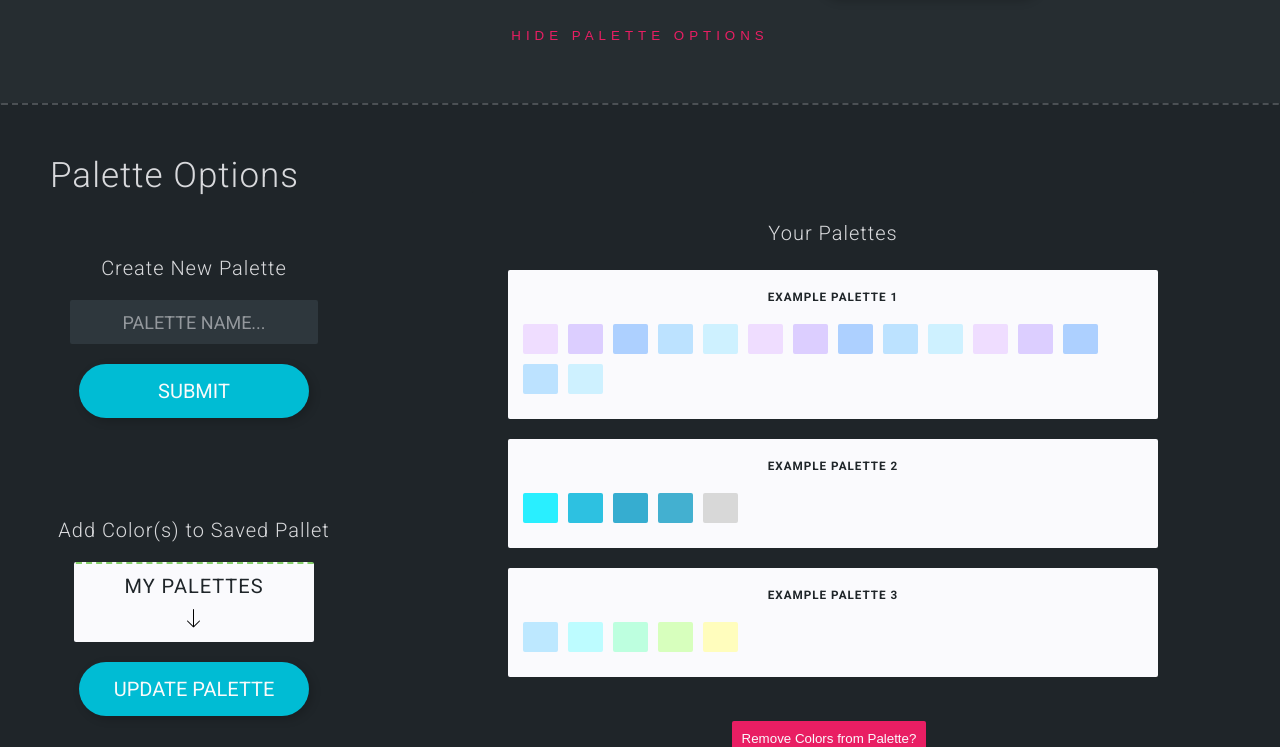
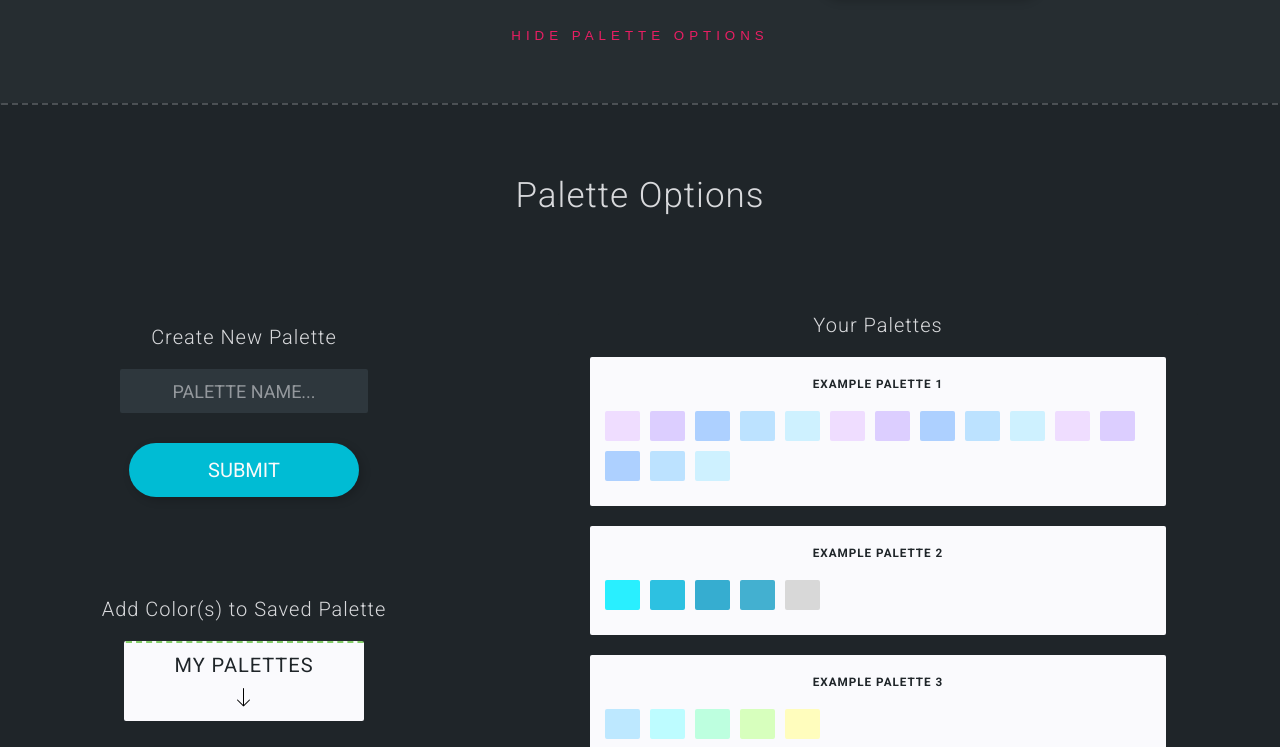
Before and after one commit to Mikaelia/color-collector, a React (Create React App) app: page / in a window 1280 px wide. Shown: the part 400-1147 px from the top of the page. Built offline with nearby package versions, Linux system fonts and the light colour scheme.

Commit message:
Fix relative positioning issues on palettecontrol

```diff
--- a/src/components/ui/palletControls/PaletteControls.js
+++ b/src/components/ui/palletControls/PaletteControls.js
@@ -54,8 +54,10 @@ const PaletteControls = ({
         visibility.paletteControls ? "palette-controls u-mb-md" : "hidden"
       }
     >
-      <div className="palette-controls_forms-container">
-        <h1 className="heading-md fw-light u-mb-hg">Palette Options</h1>
+      <h1 className="palette-controls__heading heading-md fw-light u-mb-hg">
+        Palette Options
+      </h1>
+      <div className="palette-controls__forms-container">
         <div className="palette-controls__new-palette">
           <h2 className="heading-sm u-mb-sm fw-light">Create New Palette</h2>
           <form className="new-palette-form" onSubmit={handleNewPalette}>
@@ -70,7 +72,7 @@ const PaletteControls = ({
         </div>
         <div className="palette-controls__update-palette">
           <h2 className="heading-sm fw-light u-mb-sm">
-            Add Color(s) to Saved Pallet
+            Add Color(s) to Saved Palette
           </h2>
 
           <Dropdown
@@ -82,7 +84,7 @@ const PaletteControls = ({
             palettes={palettes}
           />
           <button
-            className="palette-controls__button u-mt-sm u-mb-md"
+            className="palette-controls__button u-mb-md"
             onClick={(palette, colors) => handleUpdatePalette(palette, colors)}
           >
             Update Palette
@@ -98,9 +100,7 @@ const PaletteControls = ({
       <div className="palette-controls__gallery-container">
         <div
           className={
-            visibility.palettes
-              ? "palette-controls__palette-gallery u-mt-md u-mb-md"
-              : "hidden"
+            visibility.palettes ? "palette-controls__gallery" : "hidden"
           }
         >
           <PaletteList palettes={palettes} onSelectPColor={onSelectPColor} />
--- a/src/components/ui/palletControls/PaletteList.js
+++ b/src/components/ui/palletControls/PaletteList.js
@@ -4,7 +4,10 @@ import Palette from "./Palette";
 const PaletteList = ({ palettes = [], onSelectPColor }) => {
   return (
     <div className="palette-view__container">
-      <h2 className="heading-sm fw-light u-mb-xsm" style={{ color: {} }}>
+      <h2
+        className="palette-view__heading fw-light u-mb-hg"
+        style={{ color: {} }}
+      >
         Your Palettes
       </h2>
       {palettes.length === 0 ? (
--- a/src/stylesheets/components/_buttons.scss
+++ b/src/stylesheets/components/_buttons.scss
@@ -45,6 +45,7 @@
 }
 
 .remove-PColor-button {
+    margin-top: 3rem;
     padding: 1rem;
     color: $color-white;
     border-radius: $border-radius;
@@ -52,6 +53,7 @@
     background: $color-pink;
     border: none;
     transition: all .2s ease-out;
+
 
 
     &:hover {
--- a/src/stylesheets/components/_dropdown.scss
+++ b/src/stylesheets/components/_dropdown.scss
@@ -2,6 +2,7 @@
     position: relative;
     padding-top: 1rem;
     padding-bottom: 1.5rem;
+    margin-bottom: 3rem;
     height: 8rem;
     width: 24rem;
     border-top: 2px dashed $color-green;
--- a/src/stylesheets/components/_palette-view.scss
+++ b/src/stylesheets/components/_palette-view.scss
@@ -1,13 +1,10 @@
 .palette-view {
-
     &__container {
         margin: 0 auto;
         transform: translateX(4px);
         border-radius: $border-radius;
         width: 90%;
         text-align: center;
-
-        padding: 3rem 0;
         background: $color-primary-dark;
 
         display: flex;
@@ -17,6 +14,16 @@
 
     &__empty-message {
         font-size: $font-md;
+    }
+
+    &__heading {
+        font-size: 3.5rem;
+
+        @include respond(small) {
+            font-size: 2rem;
+            margin-bottom: 1rem;
+        }
+
     }
 
 }
@@ -95,8 +102,6 @@
             color: $color-secondary;
 
 
-
-
         }
     }
 
--- a/src/stylesheets/components/_palettecontrols.scss
+++ b/src/stylesheets/components/_palettecontrols.scss
@@ -5,6 +5,7 @@
     margin-bottom: 6rem;
     background: $color-primary-dark;
     width: 100%;
+    height: 100%;
     animation: fade-in-down 1s forwards;
     position: relative;
     border-top: 2px dashed fade-out($color-white, .8);
@@ -21,6 +22,14 @@
         margin: 0 5rem;
         justify-content: center;
         align-items: space-between;
+        position: relative;
+        padding-top: 22rem;
+
+    }
+
+    &__forms-container {
+        margin-bottom: 4rem;
+        padding: 0 5rem;
     }
 
     &__new-palette {
@@ -33,7 +42,7 @@
         @include flex-column-center;
         text-align: center;
         width: 100%;
-
+        margin-bottom: 7rem;
     }
 
     &__button {
@@ -45,24 +54,36 @@
 
         @include respond(small) {
             width: 80%;
-            margin-left: 9rem;
-
+            height: 60rem;
+            position: relative;
+            margin-top: -9.5rem;
+            margin-left: 8rem;
         }
     }
 
-    &__palette-gallery {
+    &__gallery {
         width: 100%;
         overflow-y: scroll;
         max-height: 50rem;
         background: $color-primary-dark;
         animation: fade-in-down 1s forwards;
+
+
+
     }
 
+    &__heading {
+        @include respond(small) {
+            position: absolute;
+            top: 7rem;
+        }
+    }
 
 }
 
+
 .palette-name {
-
+    margin-bottom: 3rem;
     background: #2e373d;
 }
 
```
